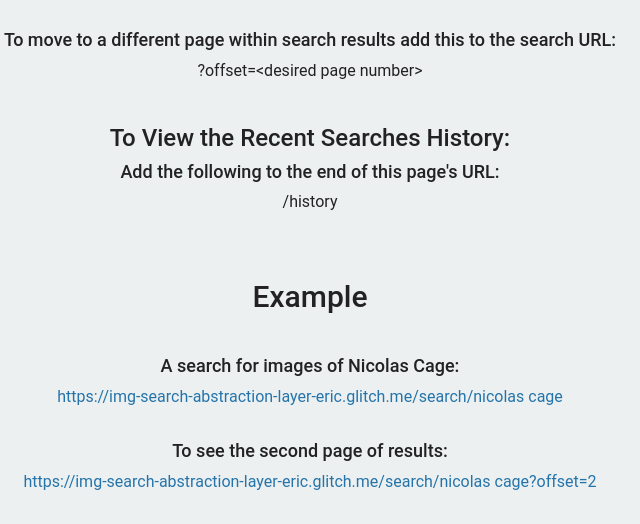
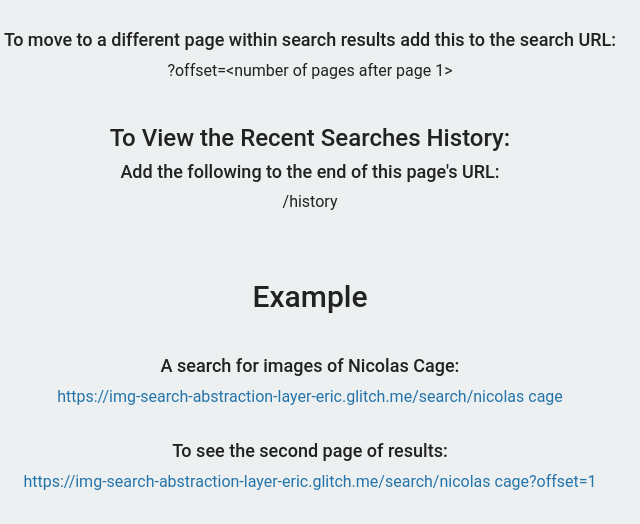
Before and after one commit to eTingleff/image-search-api-fcc, a website: page views/index.html in a window 1280 px wide. Shown: the part 354-878 px from the top of the page, 330-970 px from the left. Drawn offline with nearby package versions, Linux system fonts and the light colour scheme.

Commit message:
🏠🙍 Updated with Glitch

```diff
--- a/package.json
+++ b/package.json
@@ -19,7 +19,7 @@
     "node": "8.1.x"
   },
   "repository": {
-    "url": "https://glitch.com/edit/#!/welcome-project"
+    "url": "https://github.com/eTingz/image-search-api-fcc"
   },
   "license": "MIT",
   "keywords": [
--- a/server.js
+++ b/server.js
@@ -45,7 +45,7 @@
   var searchTerm = req.params.term;
   var page = 1;
   if (req.query.offset) {
-    page = req.query.offset;
+    page += req.query.offset;
   }
   client.search(searchTerm, { page: page })
   .then(function(images) {
--- a/views/index.html
+++ b/views/index.html
@@ -30,7 +30,7 @@
          To move to a different page within search results add this to the search URL:
        </h4>
        <div>
-         ?offset=&lt;desired page number&gt;
+         ?offset=&lt;number of pages after page 1&gt;
        </div>
        <br/>
        <h3>
@@ -61,8 +61,8 @@
          To see the second page of results:
        </h4>
        <div>
-         <a href="https://img-search-abstraction-layer-eric.glitch.me/search/nicolas%20cage?offset=2">
-           https://img-search-abstraction-layer-eric.glitch.me/search/nicolas cage?offset=2
+         <a href="https://img-search-abstraction-layer-eric.glitch.me/search/nicolas%20cage?offset=1">
+           https://img-search-abstraction-layer-eric.glitch.me/search/nicolas cage?offset=1
          </a>
        </div>
        <br/>
```
